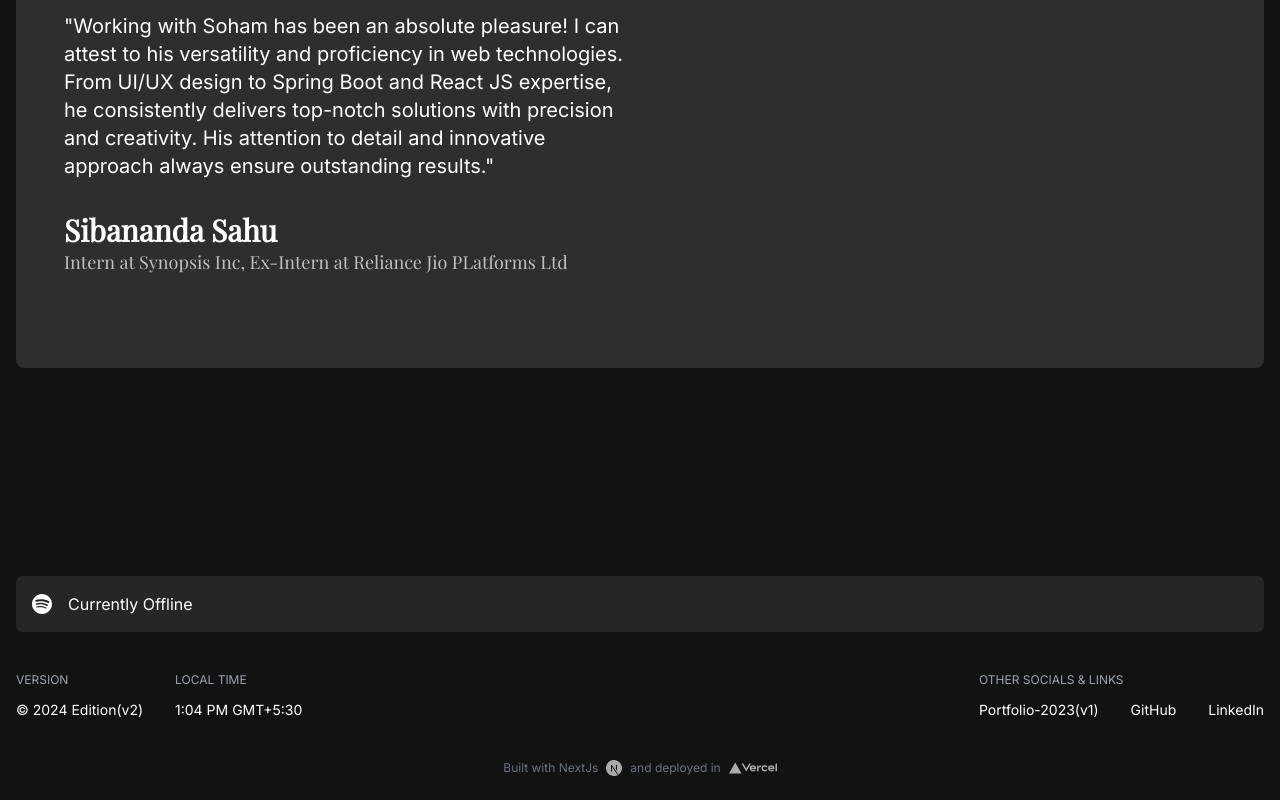
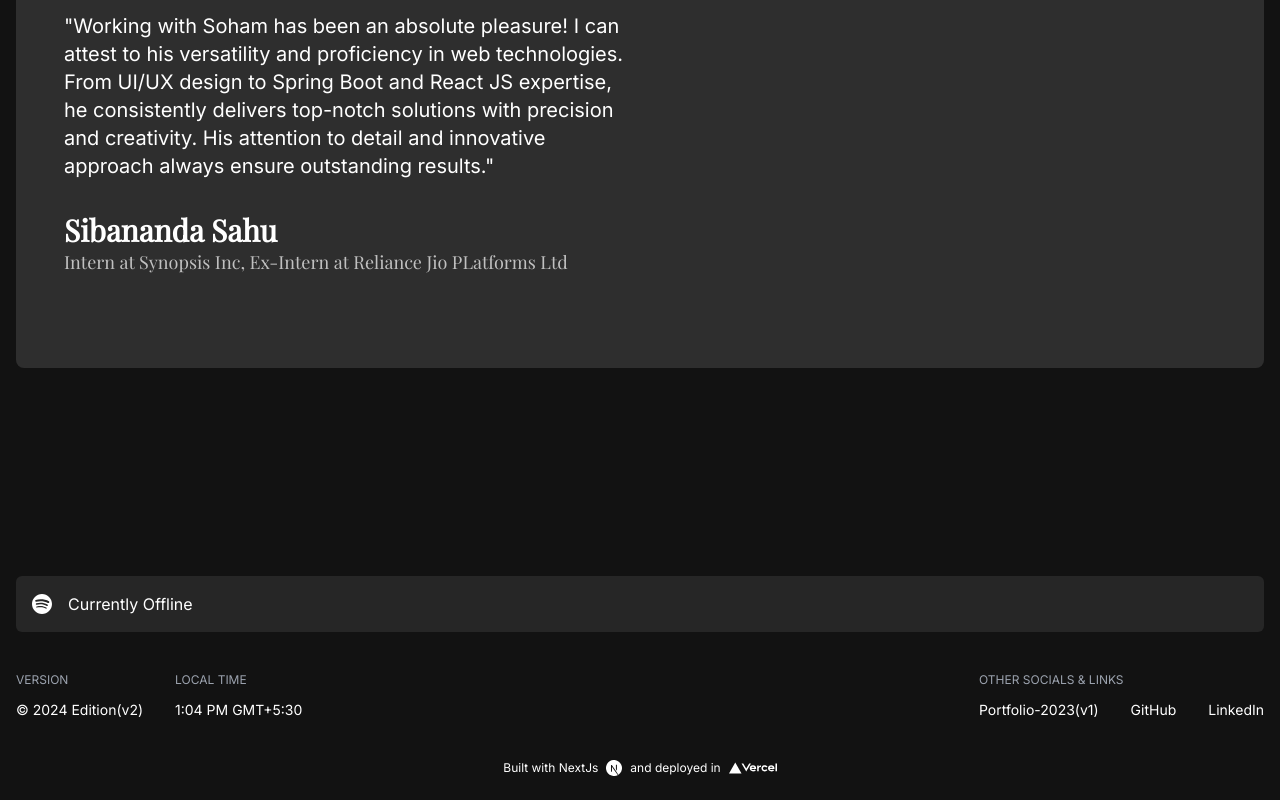
Before and after one commit to shm-dtt/portfolio-v2, a Next.js app: page / in a window 1280 px wide. Shown: the part 3330-4130 px from the top of the page. Built offline with nearby package versions, Linux system fonts and the light colour scheme; no server answers.

Commit message:
Color change in footer text

```diff
--- a/components/Footer/Footer.tsx
+++ b/components/Footer/Footer.tsx
@@ -58,7 +58,7 @@ const Footer: React.FC = () => {
         </div>
       </div>
       <div
-        className={` mx-4 my-6 text-gray-500 text-xs ${inter.className} inline-flex gap-2 items-center flex-row justify-center`}
+        className={` mx-4 my-6 text-white text-xs ${inter.className} inline-flex gap-2 items-center flex-row justify-center`}
       >
         Built with NextJs <NextJsLogo />
         and deployed in <VercelLogo />
--- a/utils/logos/NextJsLogo.tsx
+++ b/utils/logos/NextJsLogo.tsx
@@ -5,7 +5,7 @@ const NextJsLogo = () => (
           height="12pt"
           viewBox=".5 -.2 1023 1024.1"
           width="12pt"
-          fill="#aaa"
+          fill="#fff"
           xmlns="http://www.w3.org/2000/svg"
         >
           <path d="m478.5.6c-2.2.2-9.2.9-15.5 1.4-145.3 13.1-281.4 91.5-367.6 212-48 67-78.7 143-90.3 223.5-4.1 28.1-4.6 36.4-4.6 74.5s.5 46.4 4.6 74.5c27.8 192.1 164.5 353.5 349.9 413.3 33.2 10.7 68.2 18 108 22.4 15.5 1.7 82.5 1.7 98 0 68.7-7.6 126.9-24.6 184.3-53.9 8.8-4.5 10.5-5.7 9.3-6.7-.8-.6-38.3-50.9-83.3-111.7l-81.8-110.5-102.5-151.7c-56.4-83.4-102.8-151.6-103.2-151.6-.4-.1-.8 67.3-1 149.6-.3 144.1-.4 149.9-2.2 153.3-2.6 4.9-4.6 6.9-8.8 9.1-3.2 1.6-6 1.9-21.1 1.9h-17.3l-4.6-2.9c-3-1.9-5.2-4.4-6.7-7.3l-2.1-4.5.2-200.5.3-200.6 3.1-3.9c1.6-2.1 5-4.8 7.4-6.1 4.1-2 5.7-2.2 23-2.2 20.4 0 23.8.8 29.1 6.6 1.5 1.6 57 85.2 123.4 185.9s157.2 238.2 201.8 305.7l81 122.7 4.1-2.7c36.3-23.6 74.7-57.2 105.1-92.2 64.7-74.3 106.4-164.9 120.4-261.5 4.1-28.1 4.6-36.4 4.6-74.5s-.5-46.4-4.6-74.5c-27.8-192.1-164.5-353.5-349.9-413.3-32.7-10.6-67.5-17.9-106.5-22.3-9.6-1-75.7-2.1-84-1.3zm209.4 309.4c4.8 2.4 8.7 7 10.1 11.8.8 2.6 1 58.2.8 183.5l-.3 179.8-31.7-48.6-31.8-48.6v-130.7c0-84.5.4-132 1-134.3 1.6-5.6 5.1-10 9.9-12.6 4.1-2.1 5.6-2.3 21.3-2.3 14.8 0 17.4.2 20.7 2z" />
--- a/utils/logos/VercelLogo.tsx
+++ b/utils/logos/VercelLogo.tsx
@@ -10,7 +10,7 @@ const VercelLogo = () => (
         >
           <path
             d="M141.04 16c-11.04 0-19 7.2-19 18s8.96 18 20 18c6.67 0 12.55-2.64 16.19-7.09l-7.65-4.42c-2.02 2.21-5.09 3.5-8.54 3.5-4.79 0-8.86-2.5-10.37-6.5h28.02c.22-1.12.35-2.28.35-3.5 0-10.79-7.96-17.99-19-17.99zm-9.46 14.5c1.25-3.99 4.67-6.5 9.45-6.5 4.79 0 8.21 2.51 9.45 6.5zM248.72 16c-11.04 0-19 7.2-19 18s8.96 18 20 18c6.67 0 12.55-2.64 16.19-7.09l-7.65-4.42c-2.02 2.21-5.09 3.5-8.54 3.5-4.79 0-8.86-2.5-10.37-6.5h28.02c.22-1.12.35-2.28.35-3.5 0-10.79-7.96-17.99-19-17.99zm-9.45 14.5c1.25-3.99 4.67-6.5 9.45-6.5 4.79 0 8.21 2.51 9.45 6.5zM200.24 34c0 6 3.92 10 10 10 4.12 0 7.21-1.87 8.8-4.92l7.68 4.43c-3.18 5.3-9.14 8.49-16.48 8.49-11.05 0-19-7.2-19-18s7.96-18 19-18c7.34 0 13.29 3.19 16.48 8.49l-7.68 4.43c-1.59-3.05-4.68-4.92-8.8-4.92-6.07 0-10 4-10 10zm82.48-29v46h-9V5zM36.95 0L73.9 64H0zm92.38 5l-27.71 48L73.91 5H84.3l17.32 30 17.32-30zm58.91 12v9.69c-1-.29-2.06-.49-3.2-.49-5.81 0-10 4-10 10V51h-9V17h9v9.2c0-5.08 5.91-9.2 13.2-9.2z"
-            fill="#aaa"
+            fill="#fff"
           />
         </svg>
 )
```
